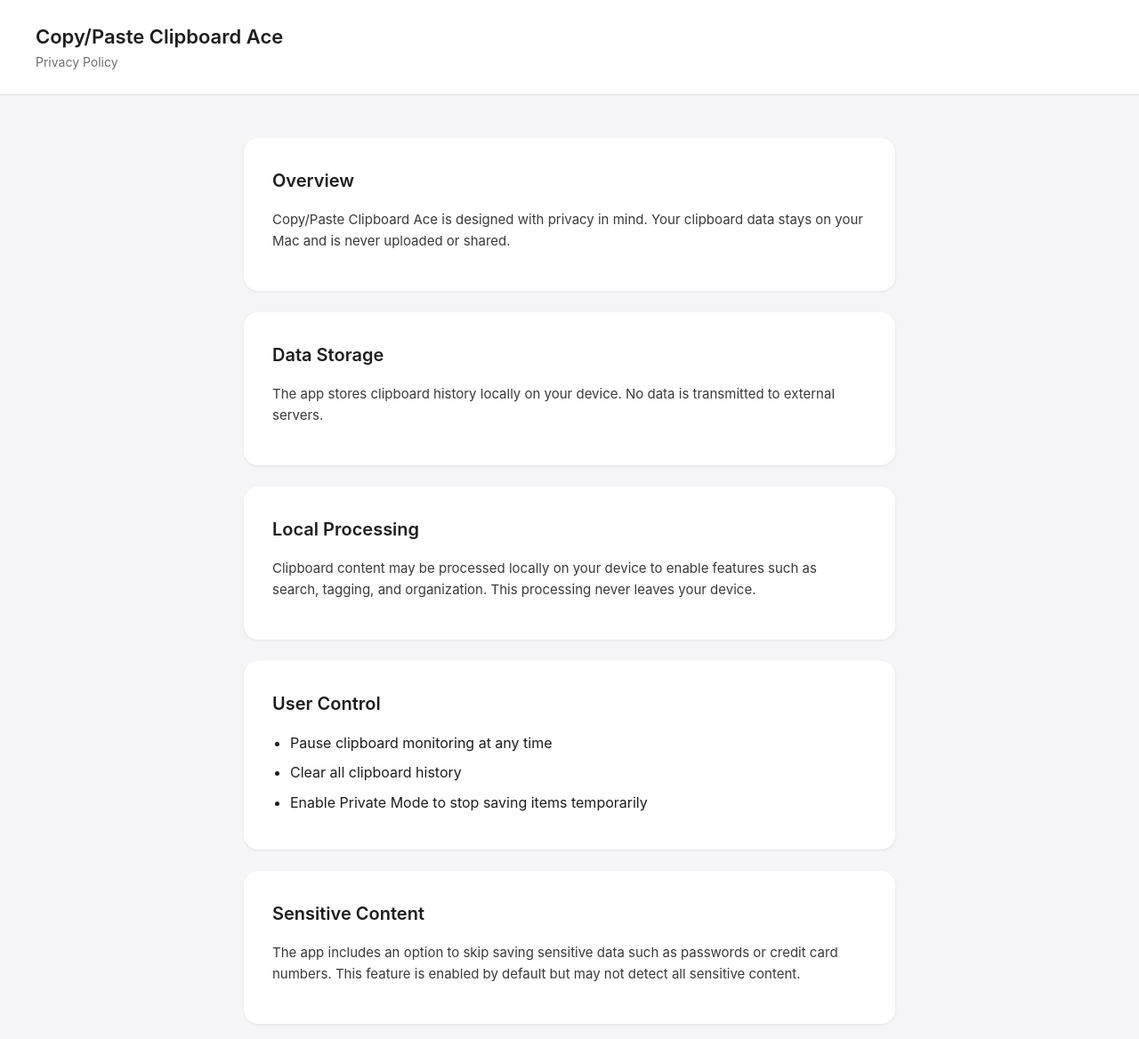
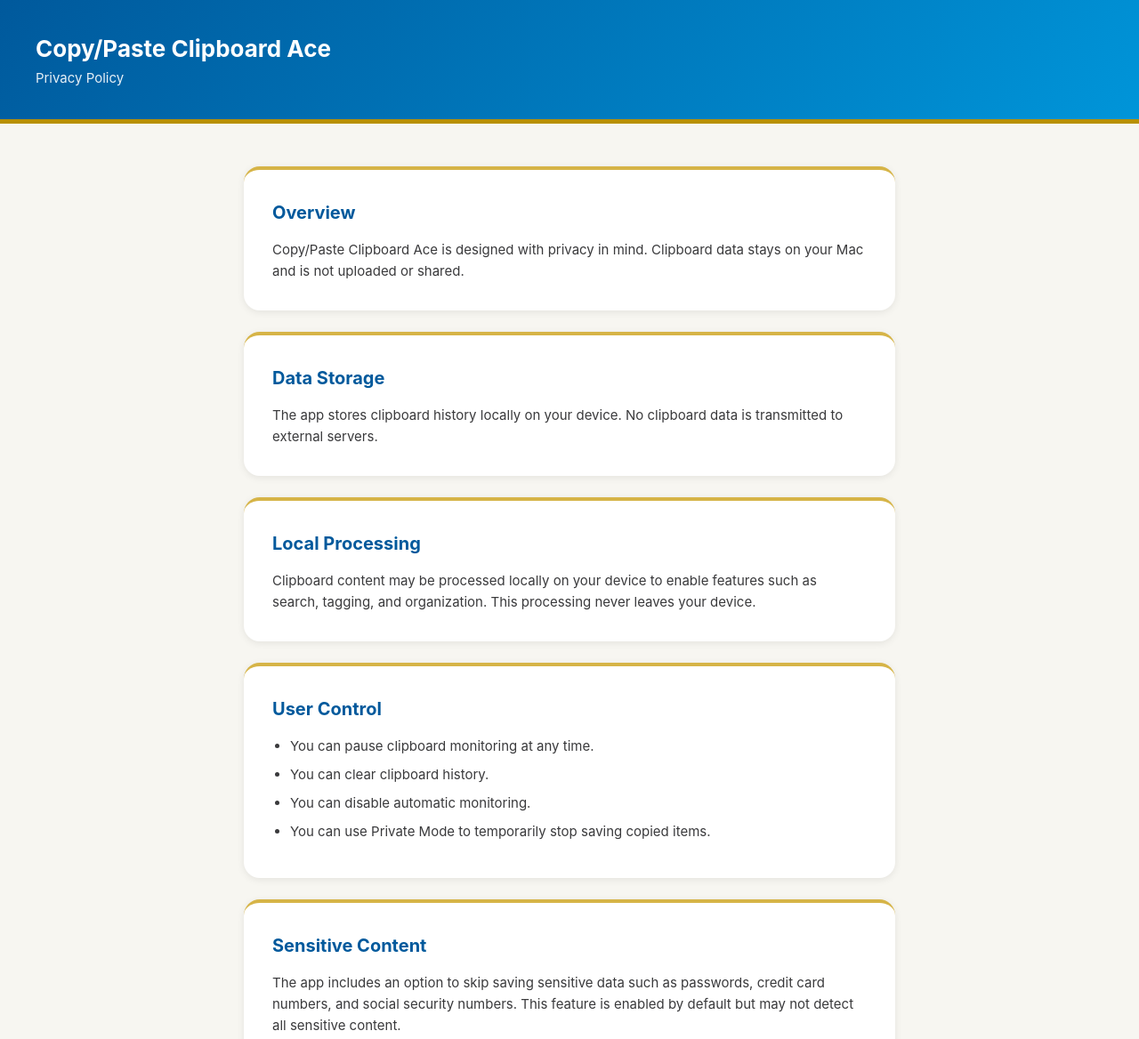
Before and after one commit to Walloompoom/clipboardace, a plain HTML site: page index.html in a window 1280 px wide. Shown: the top 1168 px of the page at 89% size. Drawn offline with Linux system fonts and the light colour scheme.

Commit message:
Update index.html

```diff
--- a/index.html
+++ b/index.html
@@ -4,31 +4,31 @@
 <meta charset="UTF-8">
 <meta name="viewport" content="width=device-width, initial-scale=1.0">
 <title>Privacy Policy — Copy/Paste Clipboard Ace</title>
-
 <style>
 * { margin: 0; padding: 0; box-sizing: border-box; }
 
 body {
     font-family: -apple-system, BlinkMacSystemFont, "Segoe UI", sans-serif;
-            background: #f5f5f7;
+    background: #f7f6f1;
     color: #1d1d1f;
     line-height: 1.6;
 }
 
 header {
-            background: #fff;
-            border-bottom: 1px solid #e0e0e5;
-            padding: 24px 40px;
+    background: linear-gradient(135deg, #00599c, #0095d9);
+    color: white;
+    padding: 34px 40px;
+    border-bottom: 5px solid #b89000;
 }
 
 header h1 {
-            font-size: 22px;
-            font-weight: 600;
+    font-size: 26px;
+    font-weight: 700;
 }
 
 header p {
-            font-size: 14px;
-            color: #6e6e73;
+    font-size: 15px;
+    opacity: 0.9;
 }
 
 .container {
@@ -39,22 +39,23 @@
 
 .card {
     background: #fff;
-            border-radius: 16px;
+    border-radius: 18px;
     padding: 32px;
     margin-bottom: 24px;
-            box-shadow: 0 1px 3px rgba(0,0,0,0.08);
+    box-shadow: 0 2px 8px rgba(0,0,0,0.08);
+    border-top: 4px solid #d6b447;
 }
 
 .card h2 {
     font-size: 20px;
-            font-weight: 600;
-            margin-bottom: 16px;
+    margin-bottom: 14px;
+    color: #00599c;
 }
 
-        .card p {
+.card p,
+.card li {
     font-size: 15px;
     color: #3a3a3c;
-            margin-bottom: 12px;
 }
 
 .card ul {
@@ -73,11 +74,13 @@
 }
 
 footer a {
-            color: #0071e3;
+    color: #00599c;
     text-decoration: none;
+    font-weight: 600;
 }
 </style>
 </head>
+
 <body>
 
 <header>
@@ -89,12 +92,12 @@
 
     <div class="card">
         <h2>Overview</h2>
-        <p>Copy/Paste Clipboard Ace is designed with privacy in mind. Your clipboard data stays on your Mac and is never uploaded or shared.</p>
+        <p>Copy/Paste Clipboard Ace is designed with privacy in mind. Clipboard data stays on your Mac and is not uploaded or shared.</p>
     </div>
 
     <div class="card">
         <h2>Data Storage</h2>
-        <p>The app stores clipboard history locally on your device. No data is transmitted to external servers.</p>
+        <p>The app stores clipboard history locally on your device. No clipboard data is transmitted to external servers.</p>
     </div>
 
     <div class="card">
@@ -105,15 +108,16 @@
     <div class="card">
         <h2>User Control</h2>
         <ul>
-            <li>Pause clipboard monitoring at any time</li>
-            <li>Clear all clipboard history</li>
-            <li>Enable Private Mode to stop saving items temporarily</li>
+            <li>You can pause clipboard monitoring at any time.</li>
+            <li>You can clear clipboard history.</li>
+            <li>You can disable automatic monitoring.</li>
+            <li>You can use Private Mode to temporarily stop saving copied items.</li>
         </ul>
     </div>
 
     <div class="card">
         <h2>Sensitive Content</h2>
-        <p>The app includes an option to skip saving sensitive data such as passwords or credit card numbers. This feature is enabled by default but may not detect all sensitive content.</p>
+        <p>The app includes an option to skip saving sensitive data such as passwords, credit card numbers, and social security numbers. This feature is enabled by default but may not detect all sensitive content.</p>
     </div>
 
     <div class="card">
@@ -124,10 +128,7 @@
 </div>
 
 <footer>
-    <p>
-        <a href="support.html">Support</a> ·
-        © 2025 W3Winnow
-    </p>
+    <p><a href="support.html">Support</a> · © 2025 W3Winnow</p>
 </footer>
 
 </body>
```
Lines whose indentation alone changed are shown as unchanged.
